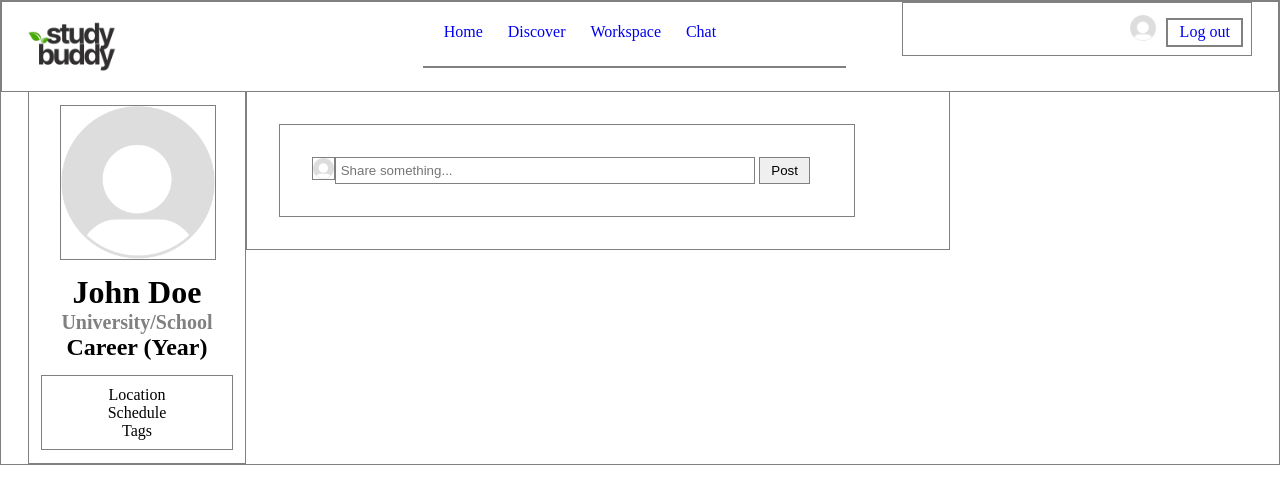
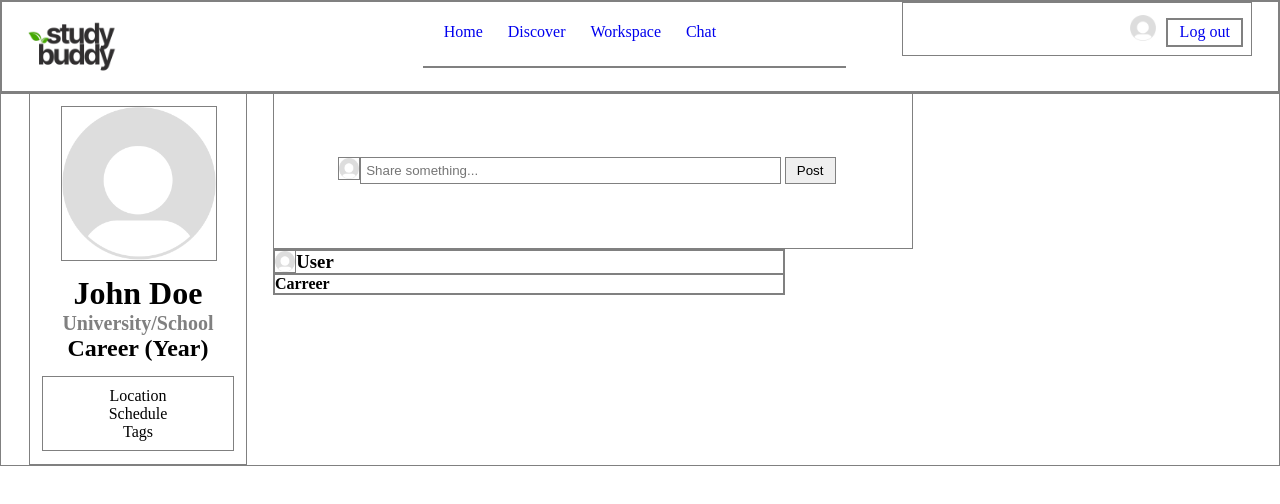
Before and after one commit to juaaloop/TP01_LopezValenzuela, a plain HTML site: page Home.html in a window 1280 px wide. Drawn offline with Linux system fonts and the light colour scheme.

Commit message:
mini avance en la home, se me borraorn todos los cambios que le habia hecho ayer aaafgfhg wue semana de mierda falta que gane marra nomas

```diff
--- a/Home.html
+++ b/Home.html
@@ -10,6 +10,7 @@
 </head>
 
 <body>
+
     <header>
         <a href="Index.html"><img src="img/Logo.png" alt="Logo"></a>
         <nav>
@@ -25,7 +26,9 @@
         <hr>
 
     </header>
-<div>
+
+<main>
+    <div>
         <img src="img/user.png" alt="user-pic"></a>
         <h3>John Doe</h3>
         <h5>University/School</h5>
@@ -36,12 +39,17 @@
             <li>Tags</li>
         </ul>
     </div>
-      <main>
         <form>
             <img src="img/user.png" alt="user-pic"></a>
             <input type="text" placeholder="Share something...">
         <input type="submit" value="Post">
         </form >
+        <article>
+                        <img src="img/user.png" alt="user-pic"></a>
+
+            <h3>User</h3>
+            <h4>Carreer</h4>
+        </article>
     </main>
 </body>
 
--- a/Style.css
+++ b/Style.css
@@ -258,13 +258,14 @@ div li{
     list-style:none;
 }
 main{
-    padding: 2.5%;
-    float: left;
-    width: 50%;
+    width: 100%;
 }
 form{
     padding: 5%;
-    width: 80%;
+    width: 40%;
+    float: left;
+        margin-left:2%;
+
 
 }
 form input[type=text] {
@@ -277,8 +278,13 @@ form input[type=submit] {
     width: 10%;
 
 }
-form img{
+main article img, form img{
     width: 4%;
     float: left;
     height: auto;
 }
+main article{
+    float: left;
+    margin-left:2%;
+    width: 40%;
+}
```
